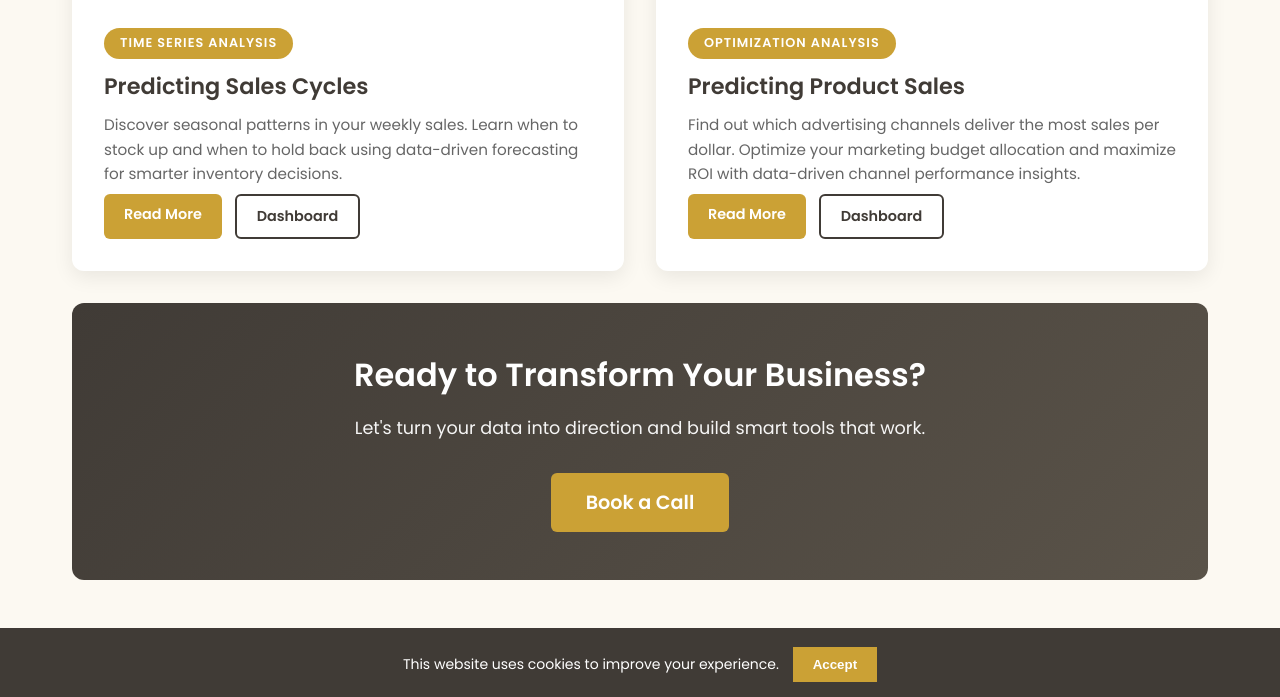
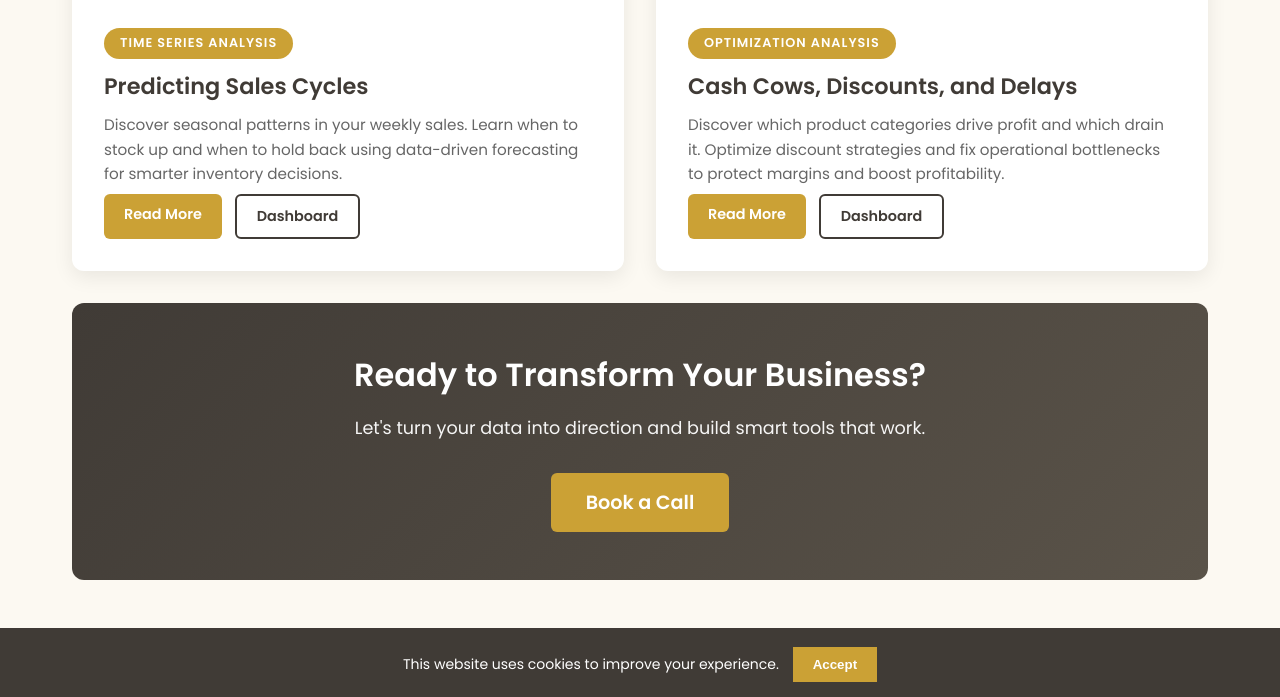
Before and after one commit to lyven81/pinnacles-learning-website, a Jekyll site: the page index.html, which Jekyll copies as it is, in a window 1280 px wide and 900 px high, scrolled down 1474 px, cut to the strip 203-900 px from the top of the window. Built offline with Jekyll 4.4.1, drawn with Linux system fonts in a browser that asks for light colours.

Commit message:
Replace Predicting Product Sales with Cash Cows case study on homepage
- Updated story card with new case study
- Changed title to "Cash Cows, Discounts, and Delays"
- Updated cover image path
- Brief description: "Discover which product categories drive profit and which drain it. Optimize discount strategies and fix operational bottlenecks to protect margins and boost profitability."
- Maintains Optimization Analysis category
- Links to pauanalytics.com case study and dashboard

🤖 Generated with [Claude Code](https://claude.com/claude-code)

Co-Authored-By: Claude <noreply@anthropic.com>

```diff
--- a/index.html
+++ b/index.html
@@ -603,14 +603,14 @@
         </article>
 
         <article class="story-card">
-          <div class="story-card-image" style="background-image: url('https://raw.githubusercontent.com/lyven81/data-analyst-portfolio/main/images/predict-product-sales/cover%20image.png'); filter: brightness(0.7);"></div>
+          <div class="story-card-image" style="background-image: url('https://raw.githubusercontent.com/lyven81/data-analyst-portfolio/main/images/cash-cows-discounts-delays/cover%20image.png'); filter: brightness(0.7);"></div>
           <div class="story-card-content">
             <span class="story-badge">Optimization Analysis</span>
-            <h3 class="story-title">Predicting Product Sales</h3>
-            <p class="story-description">Find out which advertising channels deliver the most sales per dollar. Optimize your marketing budget allocation and maximize ROI with data-driven channel performance insights.</p>
+            <h3 class="story-title">Cash Cows, Discounts, and Delays</h3>
+            <p class="story-description">Discover which product categories drive profit and which drain it. Optimize discount strategies and fix operational bottlenecks to protect margins and boost profitability.</p>
             <div class="story-buttons">
-              <a href="https://www.pauanalytics.com/case-study/predicting-product-sales.html" class="cta-button">Read More</a>
-              <a href="https://www.pauanalytics.com/dashboard/predicting-product-sales.html" class="cta-button secondary">Dashboard</a>
+              <a href="https://www.pauanalytics.com/case-study/cash-cows-discounts-delays.html" class="cta-button">Read More</a>
+              <a href="https://www.pauanalytics.com/dashboard/cash-cows-discounts-delays.html" class="cta-button secondary">Dashboard</a>
             </div>
           </div>
         </article>
```
